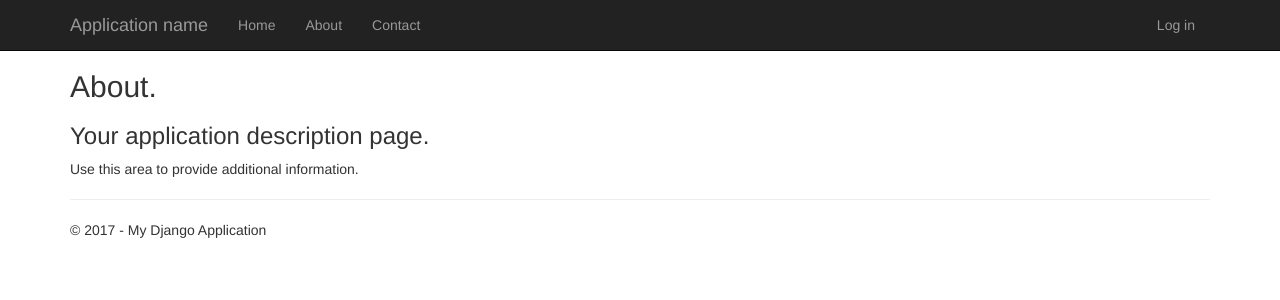
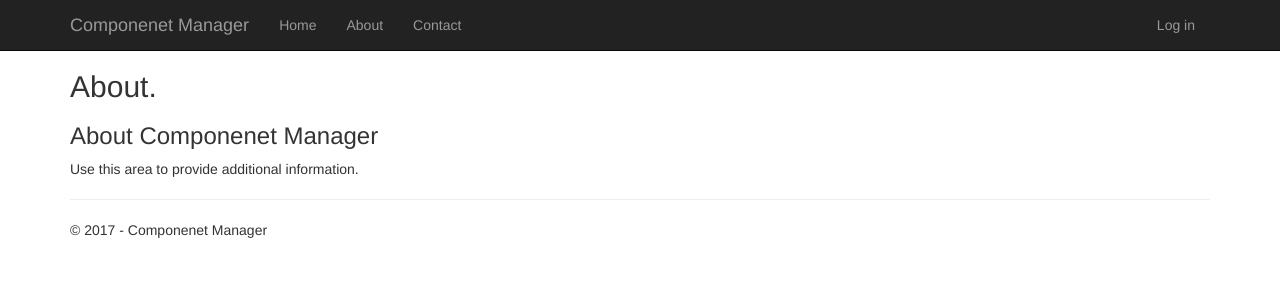
Before and after one commit to mokari/Personal, a Django app: page /about in a window 1280 px wide. Shown: the top 300 px of the page. Run offline with Django 3.2, Linux system fonts and the light colour scheme; some libraries are stand-ins or nearby versions.

Commit message:
Change default name of Django app to Component manager

```diff
--- a/ComponentManager/ComponentManager/app/templates/app/layout.html
+++ b/ComponentManager/ComponentManager/app/templates/app/layout.html
@@ -3,7 +3,7 @@
 <head>
     <meta charset="utf-8" />
     <meta name="viewport" content="width=device-width, initial-scale=1.0">
-    <title>{{ title }} - My Django Application</title>
+    <title>{{ title }} - Componenet Manager</title>
     {% load staticfiles %}
     <link rel="stylesheet" type="text/css" href="{% static 'app/content/bootstrap.min.css' %}" />
     <link rel="stylesheet" type="text/css" href="{% static 'app/content/site.css' %}" />
@@ -19,7 +19,7 @@
                     <span class="icon-bar"></span>
                     <span class="icon-bar"></span>
                 </button>
-                <a href="/" class="navbar-brand">Application name</a>
+                <a href="/" class="navbar-brand">Componenet Manager</a>
             </div>
             <div class="navbar-collapse collapse">
                 <ul class="nav navbar-nav">
@@ -36,7 +36,7 @@
 {% block content %}{% endblock %}
         <hr/>
         <footer>
-            <p>&copy; {{ year }} - My Django Application</p>
+            <p>&copy; {{ year }} - Componenet Manager</p>
         </footer>
     </div>
 
--- a/ComponentManager/ComponentManager/app/views.py
+++ b/ComponentManager/ComponentManager/app/views.py
@@ -40,7 +40,7 @@ def about(request):
         'app/about.html',
         {
             'title':'About',
-            'message':'Your application description page.',
+            'message':'About Componenet Manager',
             'year':datetime.now().year,
         }
     )
```
Also changed, not shown: ComponentManager/ComponentManager/db.sqlite3.
